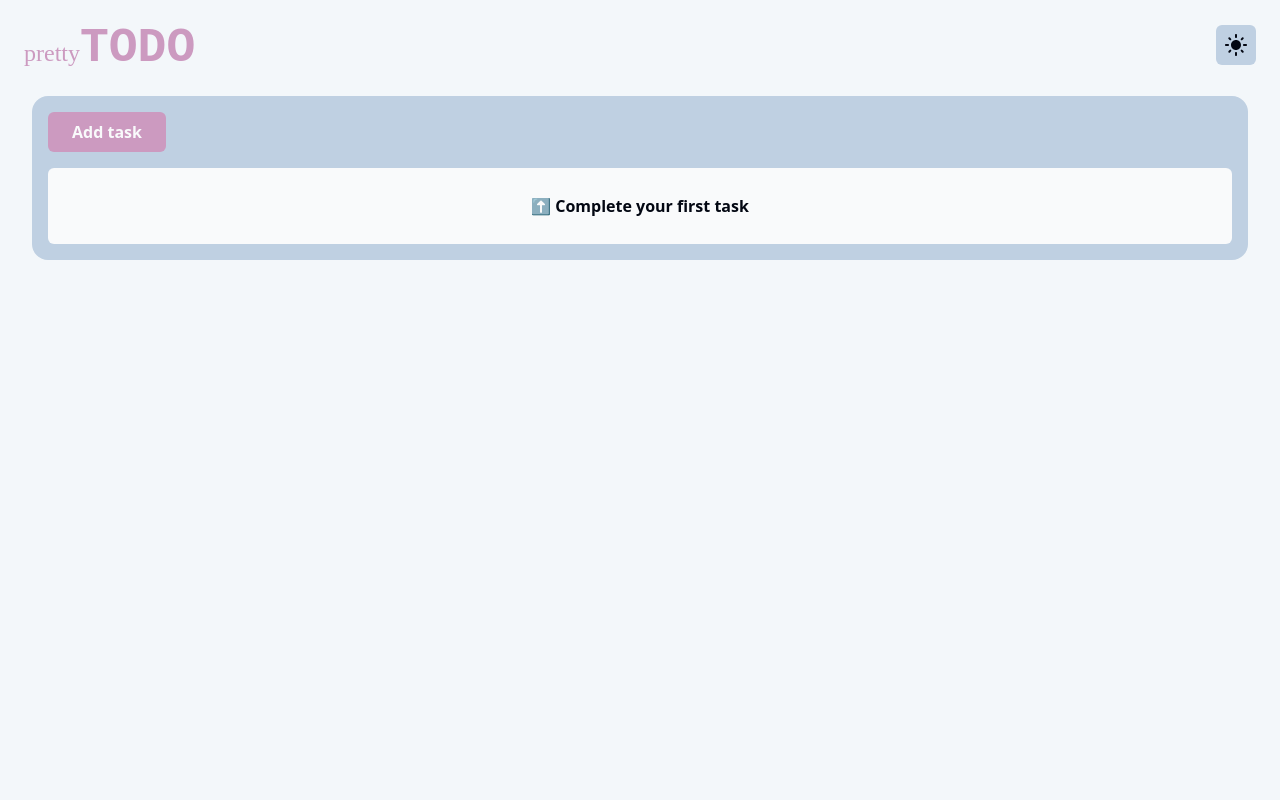
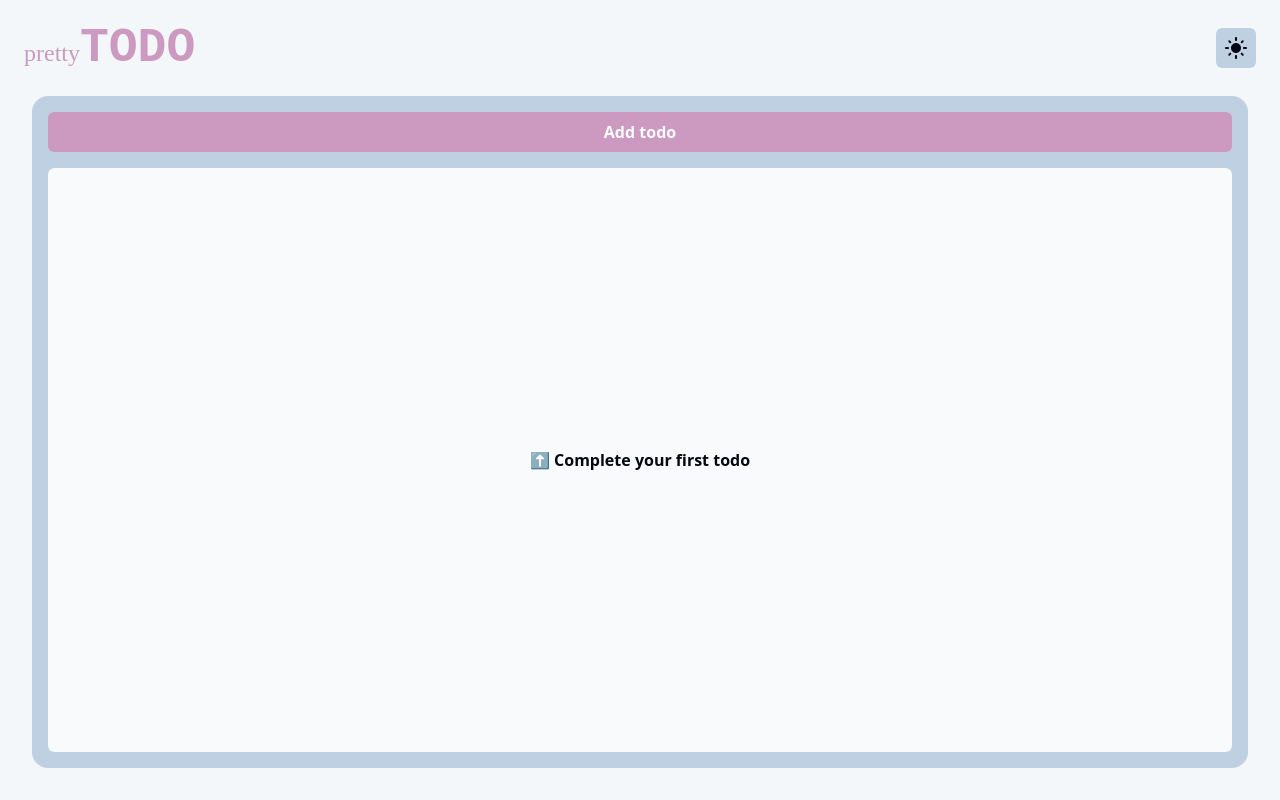
Before and after one commit to andrewhought/pretty-todo, a React (Vite) app: page / in a window 1280 px wide. Built offline with nearby package versions, Linux system fonts and the light colour scheme; a web font is replaced by a local one.

Commit message:
added animations, styling changes

```diff
--- a/index.html
+++ b/index.html
@@ -13,7 +13,7 @@
         <meta name="viewport" content="width=device-width" />
     </head>
     <body>
-        <div id="root"></div>
+        <div id="root" class="h-full"></div>
         <script type="module" src="./src/index.tsx"></script>
     </body>
 </html>
--- a/src/App.tsx
+++ b/src/App.tsx
@@ -6,9 +6,9 @@ import { TodoListProvider } from "./components/TodoList/TodoListContext";
 
 export default function App(): ReactElement {
     return (
-        <div className="relative flex flex-col items-center">
+        <div className="relative flex h-full flex-col items-center">
             <NavBar />
-            <div className="h-full w-full px-8">
+            <div className="h-full w-full overflow-hidden px-8 pb-8">
                 <TodoListProvider>
                     <TodoList />
                 </TodoListProvider>
--- a/src/components/NavBar.tsx
+++ b/src/components/NavBar.tsx
@@ -6,10 +6,14 @@ export function NavBar(): ReactElement {
     return (
         <div className="m-4 flex w-full items-center justify-between p-2">
             <div className="ml-4 text-secondary1">
-                <span className="font-monsieur text-2xl">pretty</span>
-                <span className="font-kode text-5xl font-semibold">TODO</span>
+                <span className="select-none font-monsieur text-2xl">
+                    pretty
+                </span>
+                <span className="select-none font-kode text-5xl font-semibold">
+                    TODO
+                </span>
             </div>
-            <div className="mr-4">
+            <div className="mr-4 flex">
                 <DarkModeToggle />
             </div>
         </div>
--- a/src/components/Todo.tsx
+++ b/src/components/Todo.tsx
@@ -84,11 +84,14 @@ export function Todo(props: TodoProps): ReactElement {
                                 onKeyDown={(
                                     e: React.KeyboardEvent<HTMLInputElement>
                                 ) => {
-                                    if (e.key === "Enter") {
+                                    if (
+                                        e.key === "Enter" ||
+                                        e.key === "Escape"
+                                    ) {
                                         (e.target as HTMLInputElement).blur();
                                     }
                                 }}
-                                autoFocus={true}
+                                autoFocus={entryText === "" ? true : false}
                             />
                         </Label.Root>
                         <Label.Root className="text-sm text-primary2">
--- a/src/components/TodoList/TodoList.tsx
+++ b/src/components/TodoList/TodoList.tsx
@@ -1,3 +1,4 @@
+import { AnimatePresence, motion } from "framer-motion";
 import { ReactElement, useContext } from "react";
 
 import TodoModel from "../../models/TodoModel";
@@ -13,43 +14,89 @@ export function TodoList(): ReactElement {
 
     const { completionCount, todos, addTodo } = context;
 
-    const handleClickAddTask = () => {
-        addTodo(new TodoModel());
+    const todoAnimations = {
+        initial: { opacity: 0, y: -40 },
+        animate: { opacity: 1, y: 0 },
+        exit: { opacity: 0, y: 40 }
+    };
+
+    const emptyStateAnimations = {
+        initial: { opacity: 0, scale: 0.9 },
+        animate: {
+            opacity: 1,
+            scale: 1,
+            transition: {
+                type: "spring",
+                stiffness: 400,
+                damping: 20,
+                mass: 0.1
+            }
+        },
+        exit: {
+            opacity: 0,
+            scale: 0.9,
+            transition: {
+                type: "spring",
+                stiffness: 400,
+                damping: 20,
+                mass: 0.1
+            }
+        }
+    };
+
+    const handleClickAddTodo = () => {
+        const newTodo = new TodoModel();
+
+        addTodo(newTodo);
     };
 
     return (
         <>
-            <div className="relative mb-6 flex-col rounded-2xl bg-primary1 p-4">
+            <AnimatePresence>
+                <div className="relative flex h-full flex-col overflow-hidden rounded-2xl bg-primary1 p-4">
                     <button
                         className="text-md mb-4 rounded-md bg-secondary1 px-6 py-2 font-semibold text-white hover:bg-secondary2"
-                    onClick={handleClickAddTask}
+                        onClick={handleClickAddTodo}
                     >
-                    Add task
+                        Add todo
                     </button>
+                    <div
+                        className={
+                            "hide-scrollbar flex-grow overflow-y-auto overflow-x-hidden rounded-md"
+                        }
+                    >
                         {todos.length > 0 ? (
                             todos.map((todo, index) => {
                                 const shouldAddMargin =
-                            todos.length > 1 && index !== todos.length - 1;
+                                    todos.length > 1 &&
+                                    index !== todos.length - 1;
 
                                 return (
-                            <div
+                                    <motion.div
+                                        {...todoAnimations}
+                                        layout
                                         key={todo.id}
                                         className={`flex-shrink-0 ${shouldAddMargin ? "mb-2" : ""}`}
                                     >
                                         <Todo todo={todo} />
-                            </div>
+                                    </motion.div>
                                 );
                             })
                         ) : (
-                    <div className="flex h-[76px] w-full min-w-0 items-center justify-center rounded-md bg-white p-4 dark:bg-black">
-                        <span className="text-md truncate font-semibold text-black dark:text-white">
+                            <motion.div
+                                {...emptyStateAnimations}
+                                className="flex h-full items-center justify-center rounded-md bg-white dark:bg-black"
+                            >
+                                <span className="text-md font-semibold text-black dark:text-white">
                                     {completionCount === 0
-                                ? "⬆ Complete your first task"
-                                : `You have completed ${completionCount} task${completionCount === 1 ? "" : "s"}! 🎉`}
+                                        ? "⬆ Complete your first todo"
+                                        : `You have completed ${completionCount} todo${completionCount === 1 ? "" : "s"}! 🎉`}
                                 </span>
-                    </div>
+                            </motion.div>
                         )}
                     </div>
+                </div>
+            </AnimatePresence>
         </>
     );
 }
--- a/src/index.css
+++ b/src/index.css
@@ -49,3 +49,17 @@
 
     background-color: rgba(var(--background));
 }
+
+html,
+body {
+    height: 100%;
+}
+
+.hide-scrollbar::-webkit-scrollbar {
+    display: none;
+}
+
+.hide-scrollbar {
+    -ms-overflow-style: none;
+    scrollbar-width: none;
+}
```
Lines whose indentation alone changed are shown as unchanged.
